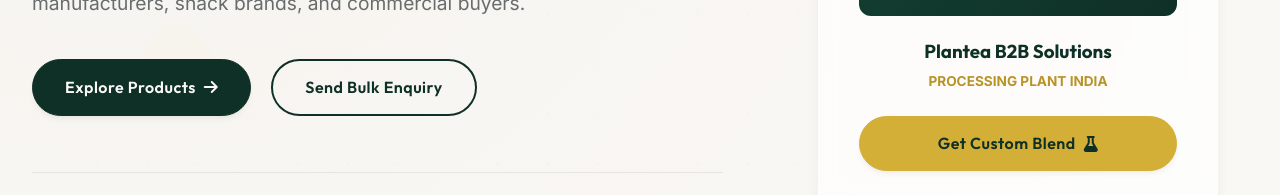
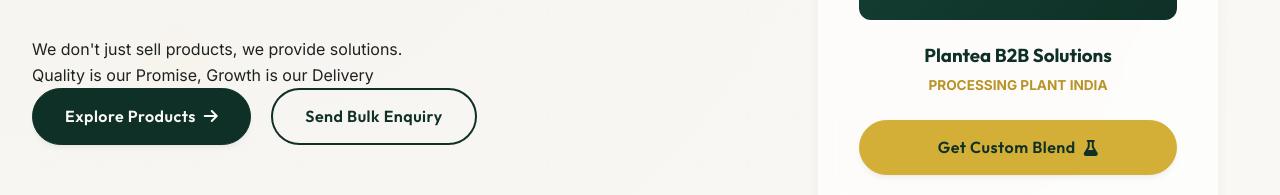
Before and after one commit to sanskarpatil838-cell/Plantea-Solution, a plain HTML site: page index.html in a window 1280 px wide. Shown: the part 507-702 px from the top of the page. Drawn offline with Linux system fonts and the light colour scheme.

Commit message:
Add homepage slogans to root hero

```diff
--- a/index.html
+++ b/index.html
@@ -204,6 +204,10 @@
           </div>
           <h1>Premium Dehydrated Powders, Seasonings & <span>Food Ingredients</span></h1>
           <p class="hero-sub">Manufacturer and supplier of high-quality dehydrated fruit, vegetable, herbal powders and customized seasoning blends for global food manufacturers, snack brands, and commercial buyers.</p>
+          <div class="hero-slogans" aria-label="Plantea Solution brand promises">
+            <p>We don't just sell products, we provide solutions.</p>
+            <p>Quality is our Promise, Growth is our Delivery</p>
+          </div>
           <div class="hero-ctas">
             <a href="products.html" class="btn btn-primary">Explore Products <i class="fa-solid fa-arrow-right"></i></a>
             <a href="contact.html" class="btn btn-secondary">Send Bulk Enquiry</a>
```
